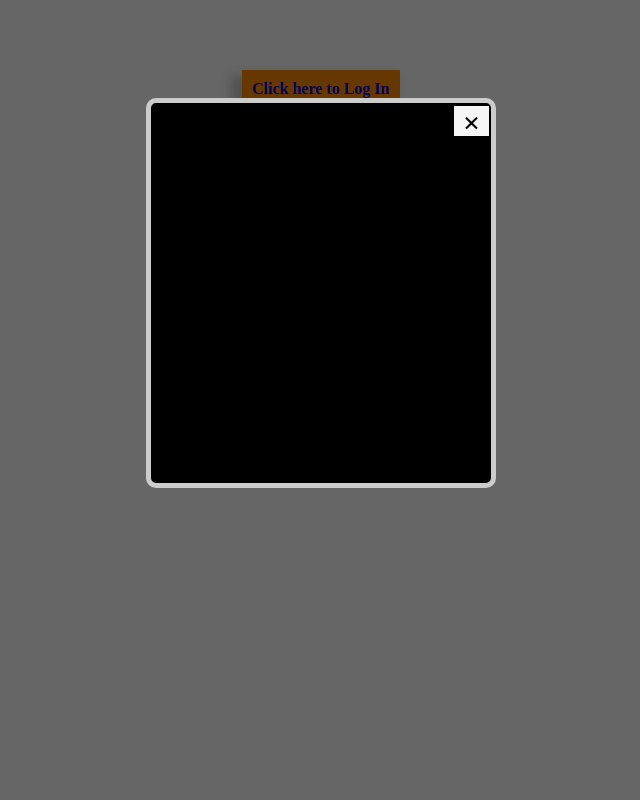
After one commit to Panvina/Bike-Hiring-App, a PHP site: page /login-button.html in a window 1280 px wide, after a click on "Click here to Log In". The commit adds this page. Shown: the whole page, without its empty margins (319-959 px from the left). Run offline with PHP 8.4, Linux system fonts and the light colour scheme.

Commit message:
Done basic template for login

```diff
--- /dev/null
+++ b/Prototype/login-button.html
@@ -0,0 +1,68 @@
+<!DOCTYPE html>
+<html >
+<head>
+  <style type="text/css">
+    .button
+    {
+      width: 150px;
+      padding: 10px;
+      background-color: #FF8C00;
+      box-shadow: -8px 8px 10px 3px rgba(0,0,0,0.2);
+      font-weight:bold;
+      text-decoration:none;
+    }
+    #cover{
+      position:fixed;
+      top:0;
+      left:0;
+      background:rgba(0,0,0,0.6);
+      z-index:5;
+      width:100%;
+      height:100%;
+      display:none;
+    }
+    #loginScreen
+    {
+      height:380px;
+      width:340px;
+      margin:0 auto;
+      position:relative;
+      z-index:10;
+      display:none;
+      background: rgba(0,0,0,1) no-repeat;
+      border:5px solid #cccccc;
+      border-radius:10px;
+    }
+    #loginScreen:target, #loginScreen:target + #cover{
+      display:block;
+      opacity:2;
+    }
+    .cancel
+    {
+      display:block;
+      position:absolute;
+      top:3px;
+      right:2px;
+      background:rgb(245,245,245);
+      color:black;
+      height:30px;
+      width:35px;
+      font-size:30px;
+      text-decoration:none;
+      text-align:center;
+      font-weight:bold;
+    }
+  </style>
+</head>
+<body>
+  <div align="center">
+  <br><br><br><br>
+  <a href="#loginScreen" class="button">Click here to Log In</a>
+  </div>
+  <div id="loginScreen">
+  <a href="#" class="cancel">×</a>
+  </div>
+  <div id="cover" >
+  </div>
+</body>
+</html>
--- a/Prototype/style/style.css
+++ b/Prototype/style/style.css
@@ -1,2 +1,7 @@
 @charset "utf-8";
 /* CSS Document */
+
+.hidden
+{
+    display: none;
+}
```
Also changed, not shown: Prototype/login-button2.html (added, +181 -0 lines), Prototype/img/backgrounds/login-background.jpg (added).
